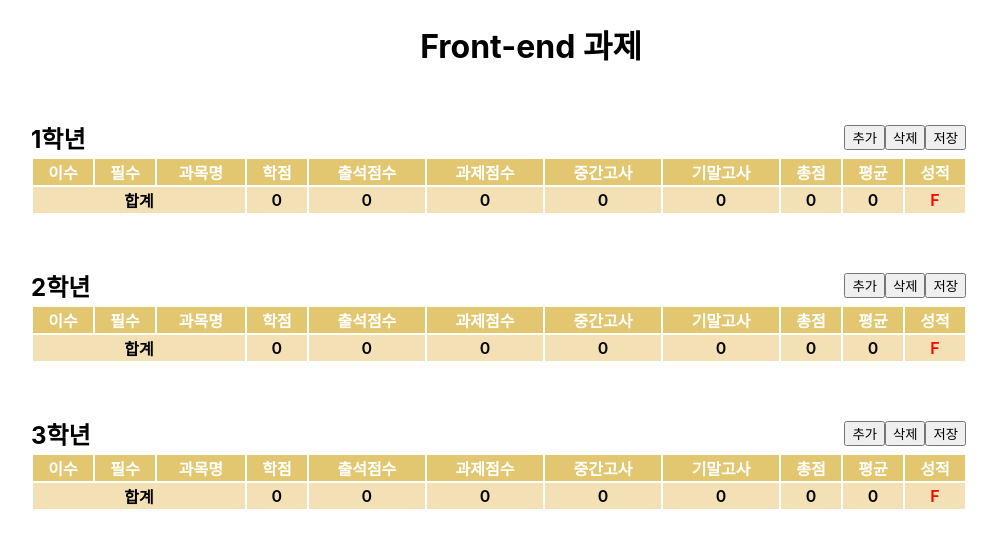
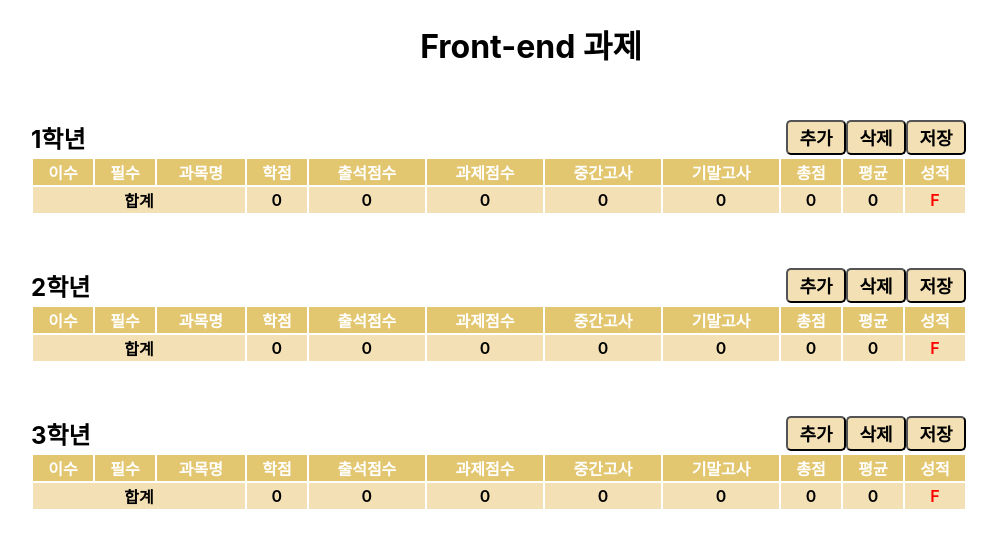
Before and after one commit to seungmin-park/frontend_subject, a React (Create React App) app: page / in a window 1280 px wide. Shown: the top 548 px of the page, without its empty margins (109-1106 px from the left). Built offline with nearby package versions, Linux system fonts and the light colour scheme.

Commit message:
css 추가

```diff
--- a/src/index.css
+++ b/src/index.css
@@ -1,5 +1,6 @@
 body {
   margin: 0;
+  padding: 0;
   font-family: -apple-system, BlinkMacSystemFont, 'Segoe UI', 'Roboto', 'Oxygen',
     'Ubuntu', 'Cantarell', 'Fira Sans', 'Droid Sans', 'Helvetica Neue',
     sans-serif;
@@ -11,3 +12,12 @@ code {
   font-family: source-code-pro, Menlo, Monaco, Consolas, 'Courier New',
     monospace;
 }
+
+button{
+  width: 60px;
+  height: 35px;
+  font-size: 18px;
+  font-weight: 600;
+  border-radius: 5px;
+  background-color: #F3E0B5;
+}
```
Also changed, not shown: src/App.css (line endings or trailing spaces).
